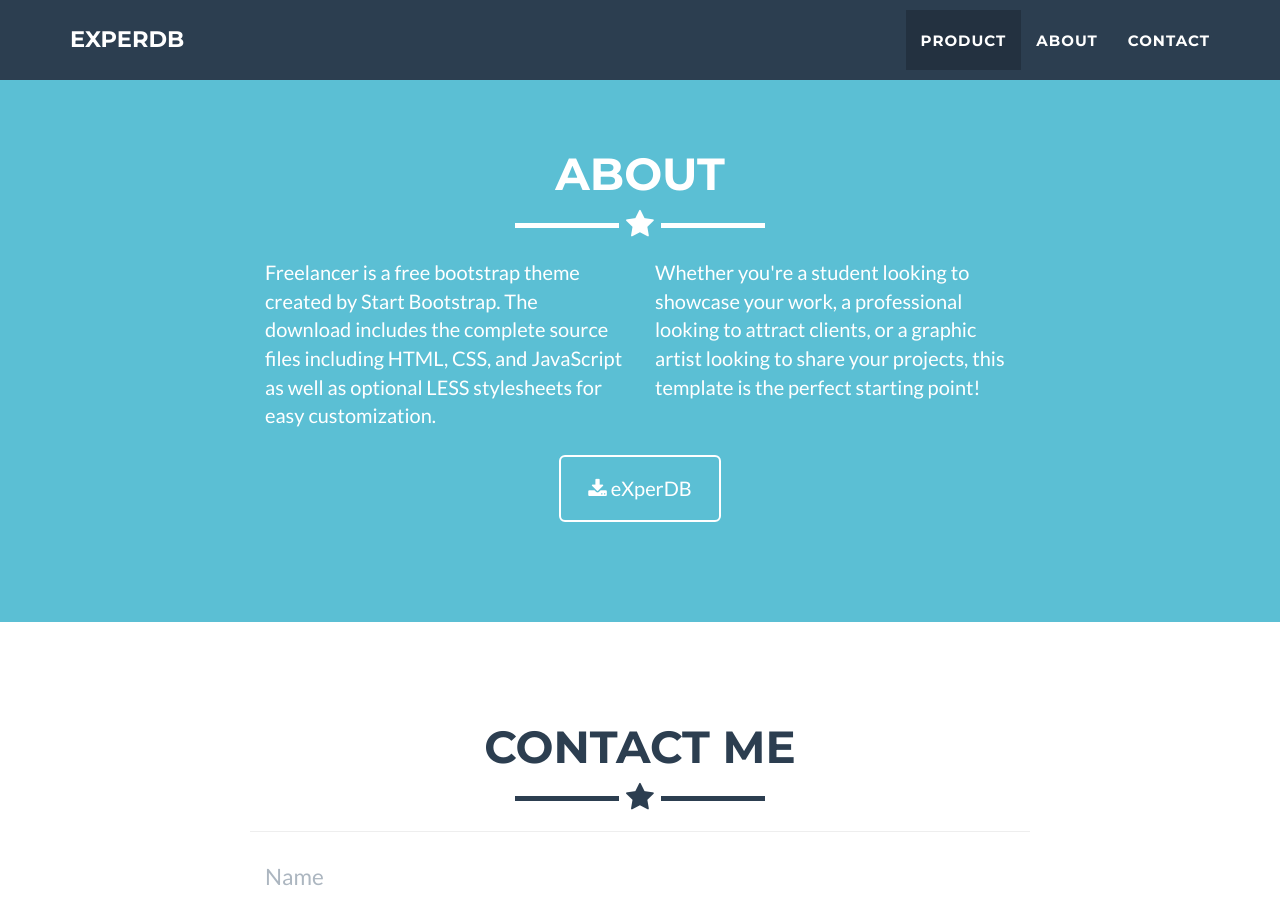
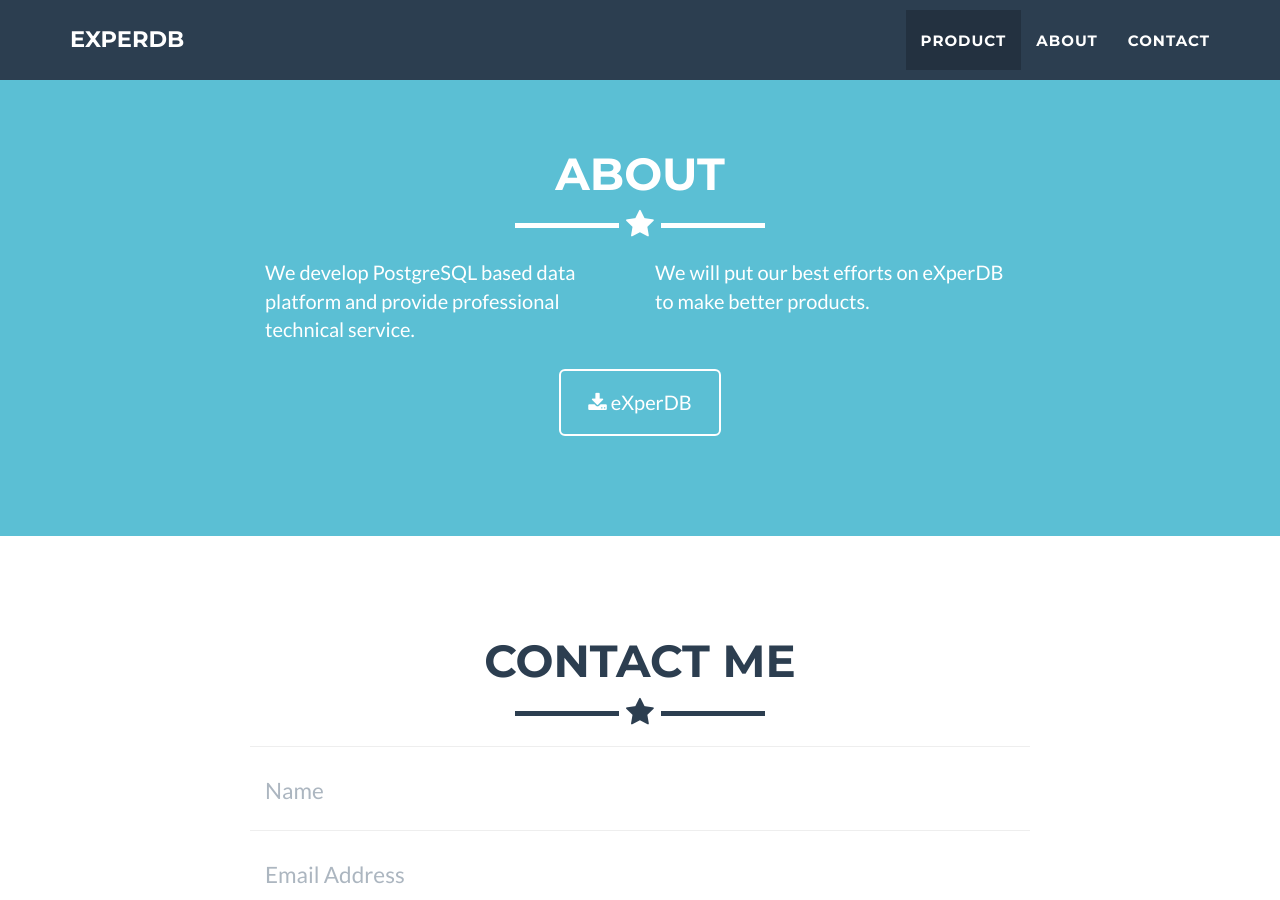
Before and after one commit to experdb/experdb_bak.github.io, a Jekyll site: the page built from index.html, in a window 1280 px wide and 900 px high, scrolled down 1100 px. Built offline with Jekyll 4.4.1, drawn with Linux system fonts in a browser that asks for light colours.

Commit message:
Update about.html

```diff
--- a/_includes/about.html
+++ b/_includes/about.html
@@ -9,10 +9,10 @@
             </div>
             <div class="row">
                 <div class="col-lg-4 col-lg-offset-2">
-                    <p>Freelancer is a free bootstrap theme created by Start Bootstrap. The download includes the complete source files including HTML, CSS, and JavaScript as well as optional LESS stylesheets for easy customization.</p>
+                    <p>We develop PostgreSQL based data platform and provide professional technical service.</p>
                 </div>
                 <div class="col-lg-4">
-                    <p>Whether you're a student looking to showcase your work, a professional looking to attract clients, or a graphic artist looking to share your projects, this template is the perfect starting point! </p>
+                    <p>We will put our best efforts on eXperDB to make better products.</p>
                 </div>
                 <div class="col-lg-8 col-lg-offset-2 text-center">
                     <a href="https://github.com/experdb" class="btn btn-lg btn-outline">
```
